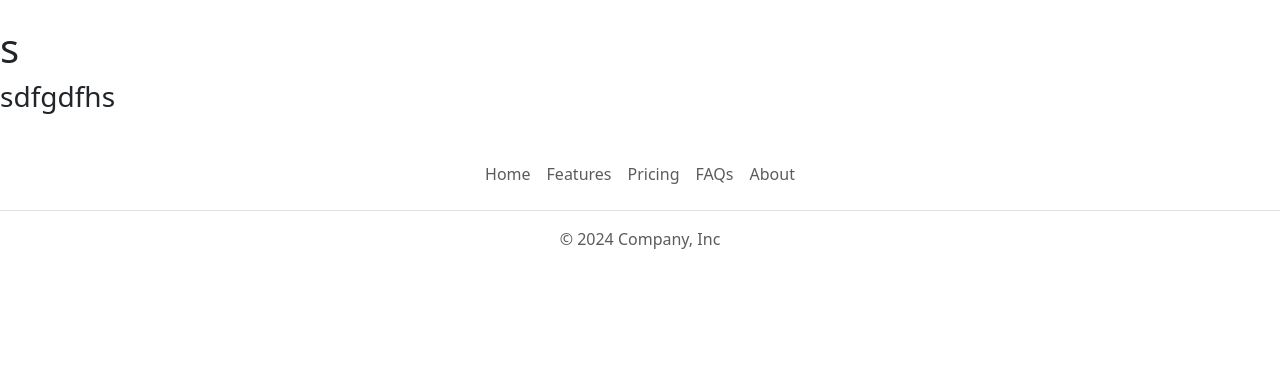
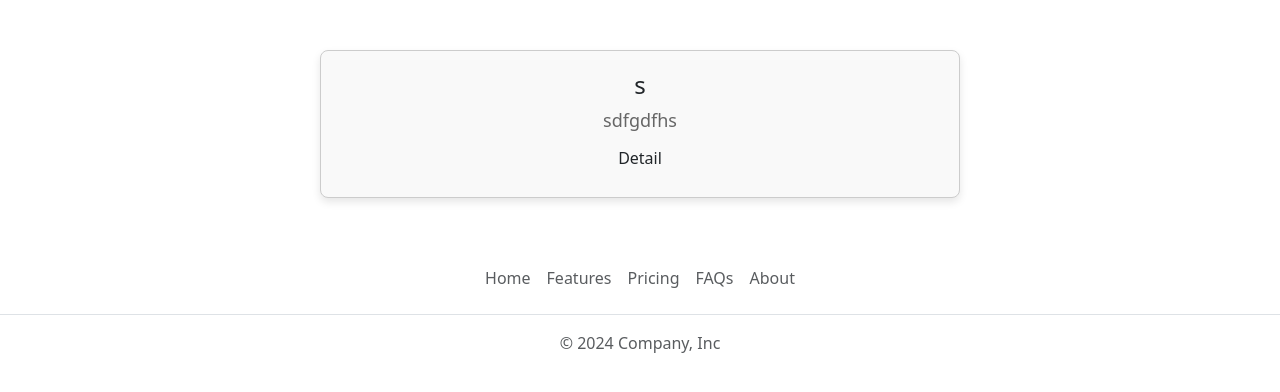
Before and after one commit to BogdanSharaiev/To-Do-WebApp, a Flask app: page /home in a window 1280 px wide. Shown: the part 73-465 px from the top of the page. Run offline with Flask 3, Linux system fonts and the light colour scheme; data comes from the database, SQL or seed files in the repository; both versions use the stored data as it was after the commit.

Commit message:
can look at ur todo, update or delete it

```diff
--- a/main.py
+++ b/main.py
@@ -59,11 +59,34 @@ def index():
 
 
 
+@app.route('/change/<int:id>')
+def change(id):
+    info = ToDo.query.get(id)
+    if info:
+        return render_template('change.html',info=info)
+    return "GG"
 
+@app.route('/change/<int:id>/del')
+def delete(id):
+    info = ToDo.query.get(id)
+    try:
+        db.session.delete(info)
+        db.session.commit()
+        return redirect(url_for('main'))
+    except:
+        return "Cant delete this shiet"
 
-
-
-
+@app.route('/change/<int:id>/update',methods=['GET','POST'])
+def update(id):
+    info = ToDo.query.get(id)
+    if request.method == "POST":
+        title = request.form['title']
+        text = request.form['text']
+        info.title = title
+        info.text = text
+        db.session.commit()
+        return redirect(f"/change/{id}")
+    return render_template('update.html',info=info)
 
 
 
--- a/templates/main.html
+++ b/templates/main.html
@@ -5,12 +5,44 @@ To-Do List
 {%endblock%}
 
 {%block body%}
-{%for i in todo%}
-<div class="todo">
-  <h1>{{i.title}}</h1>
-  <h3>{{i.text}}</h3>
+<style>
+  .todo-container {
+    display: flex;
+    flex-direction: column;
+    align-items: center;
+    margin-top: 50px;
+  }
+
+  .todo {
+    width: 50%;
+    text-align: center;
+    border: 1px solid #ccc;
+    border-radius: 8px;
+    padding: 20px;
+    box-shadow: 0 4px 8px rgba(0, 0, 0, 0.1);
+    margin-bottom: 20px;
+    background-color: #f9f9f9;
+  }
+
+  .todo h1 {
+    font-size: 24px;
+    margin-bottom: 10px;
+  }
+
+  .todo h3 {
+    font-size: 18px;
+    color: #666;
+  }
+</style>
+
+<div class="todo-container">
+  {% for i in todo %}
+    <div class="todo">
+      <h1>{{ i.title }}</h1>
+      <h3>{{ i.text }}</h3>
+      <a href="/change/{{i.do_id}}" class="btn">Detail</a>
+    </div>
+  {% endfor %}
 </div>
 
-{%endfor%}
-
 {%endblock%}
```
Also changed, not shown: templates/change.html (added, +15 -0 lines), templates/update.html (added, +14 -0 lines), instance/todo.db.
